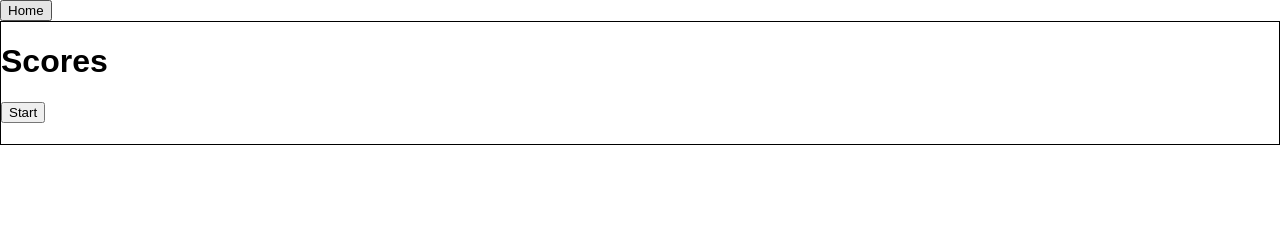
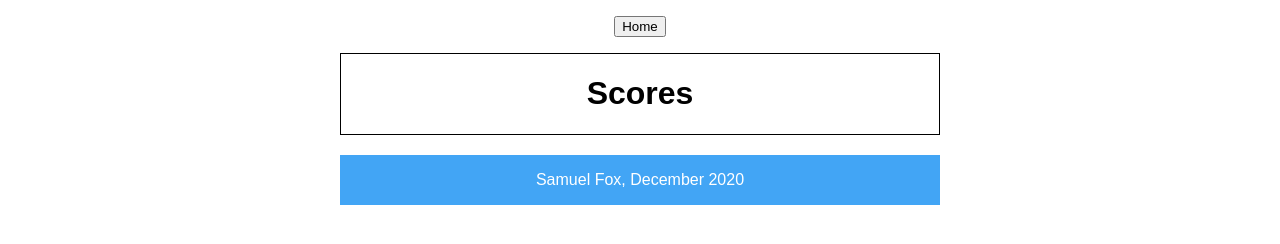
Before and after one commit to samuelfox1/study-quiz-game, a plain HTML site: page index.html in a window 1280 px wide. Both pictures are taken after a click on the button "Score Card". Drawn offline with Linux system fonts and the light colour scheme.

Commit message:
all functions working correctly, tweaking layout and text

```diff
--- a/Assets/script.js
+++ b/Assets/script.js
@@ -37,10 +37,9 @@ var userScoresArr = []
 var x = 0
 
 
+homePage()
 
 
-// LOAD HOME PAGE
-homePage()
 
 // HOME PAGE
 function homePage() {
@@ -73,12 +72,11 @@ function homePage() {
     //listen for button click
     btnElStart.addEventListener('click', function () {
         //start game countdown when clicked
-        console.log('start game')
         gameCountdown()
     })
     //homepage footer
-    // footer.textContent = 'Samuel Fox, December 2020';
-    // footer.style.textAlign = 'center';
+    footer.textContent = 'Samuel Fox, December 2020';
+    footer.style.textAlign = 'center';
 }
 
 
@@ -104,7 +102,6 @@ function gameCountdown() {
             //nav bar text signal start
             navBtnTxt.textContent = 'Start!'
             x = 0
-            console.log('x at game start =' + x)
             // clear button bin
             gameStart();
             //stop countdown timer
@@ -135,8 +132,8 @@ function gameStart() {
         if (timeLeft < 0 || gameOver === true) {
             //reset button-bin
             buttonBin.innerHTML = ''
+            clearInterval(timeInterval);
             inputPlayerInfo();
-            clearInterval(timeInterval);
         }
 
     }, 1000);
@@ -183,6 +180,7 @@ var buttonArr = [
 
 function question(x) {
 
+    //if there are still question objects left in the array, load the next question
     if (x < questionsArr.length) {
 
         //add title Question[x]
@@ -201,6 +199,7 @@ function question(x) {
     } else {
 
         gameOver = true
+
     }
 
     buttonBin.addEventListener('click', function (event) {
@@ -259,27 +258,20 @@ function correct() {
 }
 
 
+var inputName = ''
+var userScoresArr = []
 
 function inputPlayerInfo() {
+    loadLocalStorage()
 
     h1.textContent = ''
     pTag1.textContent = ''
     buttonBin.innerHTML = ''
-    userObj.name = prompt('Save that score! \n enter initials')
-    userObj.score = timeLeft
-    userScoresArr.push(userObj)
-    console.log(userScoresArr)
-    // console.log('score = ' + timeLeft)
+    inputName = prompt('Save that score! \n enter initials')
+    userScoresArr.push(`${inputName} - ${timeLeft}`)
+    //may need to be array name\/ \/ update line 315 as well
+    localStorage.setItem("userScoresArr", JSON.stringify(userScoresArr));
     scoresPage()
-
-    for (let i = 0; i < userScoresArr.length + 1; i++) {
-        console.log(userScoresArr.length)
-        list.appendChild(liEl0).textContent = `${userScoresArr[0].name} - ${userScoresArr[0].score} `
-
-
-    }
-
-
 }
 
 
@@ -288,7 +280,7 @@ function inputPlayerInfo() {
 function scoresPage() {
 
     //ad onclick function for scoresPage
-    btnElNav.setAttribute('onclick', 'homePage()')
+    btnElNav.setAttribute('onclick', 'location.reload()')
     //set nav button attribute text
     navBtnTxt.textContent = "Home"
 
@@ -298,6 +290,40 @@ function scoresPage() {
     pTag1.textContent = ""
     //clear button box
     buttonBin.innerHTML = ''
+    buttonStart.innerHTML = ''
+    // loadScores()
+    // init()
+    loadLocalStorage()
+
+}
 
 
+//========================================================================
+
+
+
+function loadLocalStorage() {
+    var storedScores = JSON.parse(localStorage.getItem("userScoresArr"));
+
+    if (storedScores !== null) {
+        userScoresArr = storedScores;
+    }
+
+    loadUserScores();
 }
+
+
+
+function loadUserScores() {
+    list.innerHTML = "";
+
+    for (var i = 0; i < userScoresArr.length; i++) {
+        var userScore = userScoresArr[i];
+
+        var li = document.createElement("li");
+        li.textContent = userScore;
+        li.setAttribute("data-index", i);
+
+        list.appendChild(li);
+    }
+}
--- a/Assets/style.css
+++ b/Assets/style.css
@@ -1,26 +1,19 @@
-/* body {
-    height: 100%; */
-    /* margin:1rem; */
+body, nav{
+  text-align: center;
+  justify-content: center;
+  margin: 1rem auto;
+  width: 600px;
 
-    /* background-color: rgb(225, 220, 250);
-} */
-
+}
 
 main {
-    /* height: 100%; */
-    margin: auto;
-    /* width: 600px; */
-    /* display: flex; */
+    height: 100%;
     border: solid 1px;
-    /* display: flex; */
     /* align-items: center; */
-    /* justify-content: center; */
-    /* text-align: center; */
 }
 
-/* main.div{
-    padding: 20px;
-
+.main-content {
+  /* margin: 0 auto; */
 }
 
 .footer, .push {
@@ -28,17 +21,11 @@ main {
 } */
 
 
-html, body {
-  height: auto;
-  margin: 0;
-}
+
 .content {
   min-height: 50%;
 }
-/* .content-inside {
-  padding: 20px;
-  padding-bottom: 50px;
-} */
+
 
 body {
   font: 16px Sans-Serif;
```
